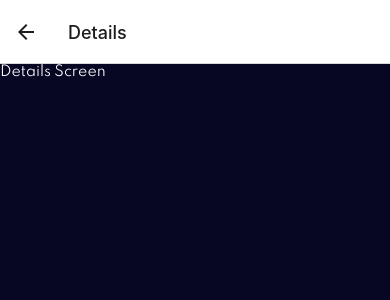
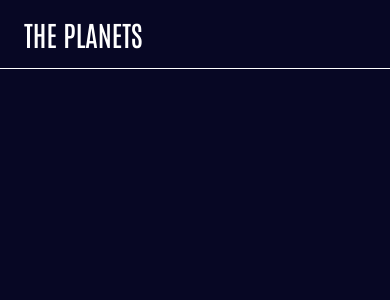
Before and after one commit to marzan999/RN_DevSkill, a React Native app in the folder Planet-App/: screen /Details in a window 390 px wide. Shown: the top 300 px of the page. Built offline with nearby package versions, Linux system fonts and the light colour scheme.

Commit message:
header and statusBar

```diff
--- a/Planet-App/App.js
+++ b/Planet-App/App.js
@@ -42,7 +42,7 @@ export default function App() {
       <NavigationContainer>
         <Stack.Navigator>
           <Stack.Screen name="Home" component={Home} options={{ headerShown: false }} />
-          <Stack.Screen name="Details" component={Details} />
+          <Stack.Screen name="Details" component={Details} options={{ headerShown: false }} />
         </Stack.Navigator>
       </NavigationContainer>
     );
--- a/Planet-App/src/components/Planet-header.js
+++ b/Planet-App/src/components/Planet-header.js
@@ -1,11 +1,13 @@
 import React from 'react'
 import { View } from 'react-native'
 import Text from './text/text'
+import { spacing } from '../theme/spacing'
+import { colors } from '../theme/color'
 
 export default function PlanetHeader() {
     return (
-        <View>
-            <Text>
+        <View style={{ paddingLeft: spacing[6], paddingVertical: spacing[4], borderBottomWidth: 0.5, borderColor: colors.white }}>
+            <Text preset='h2'>
                 THE PLANETS
             </Text>
         </View>
--- a/Planet-App/src/screens/Details.js
+++ b/Planet-App/src/screens/Details.js
@@ -1,12 +1,14 @@
 import React from 'react'
 import { View } from 'react-native'
+import { SafeAreaView } from 'react-native-safe-area-context'
+import PlanetHeader from '../components/Planet-header'
 import Text from '../components/text/text'
 import { colors } from '../theme/color'
 
 export default function Details() {
     return (
-        <View style={{ backgroundColor: colors.black, flex: 1 }}>
-            <Text>Details Screen</Text>
-        </View>
+        <SafeAreaView style={{ backgroundColor: colors.black, flex: 1 }}>
+            <PlanetHeader />
+        </SafeAreaView>
     )
 }
--- a/Planet-App/src/screens/Home.js
+++ b/Planet-App/src/screens/Home.js
@@ -1,5 +1,5 @@
 import React from 'react'
-import { Pressable, View } from 'react-native'
+import { Pressable, View, StatusBar } from 'react-native'
 import { SafeAreaView } from 'react-native-safe-area-context'
 import PlanetHeader from '../components/Planet-header'
 import Text from '../components/text/text'
@@ -9,6 +9,10 @@ export default function Home({ navigation }) {
     return (
         <SafeAreaView style={{ backgroundColor: colors.black, flex: 1 }}>
             <PlanetHeader />
+            <Pressable onPress={() => navigation.navigate("Details")}>
+                <Text>GO TO DETAILS</Text>
+            </Pressable>
+            <StatusBar barStyle="light-content" />
         </SafeAreaView>
     )
 }
```
